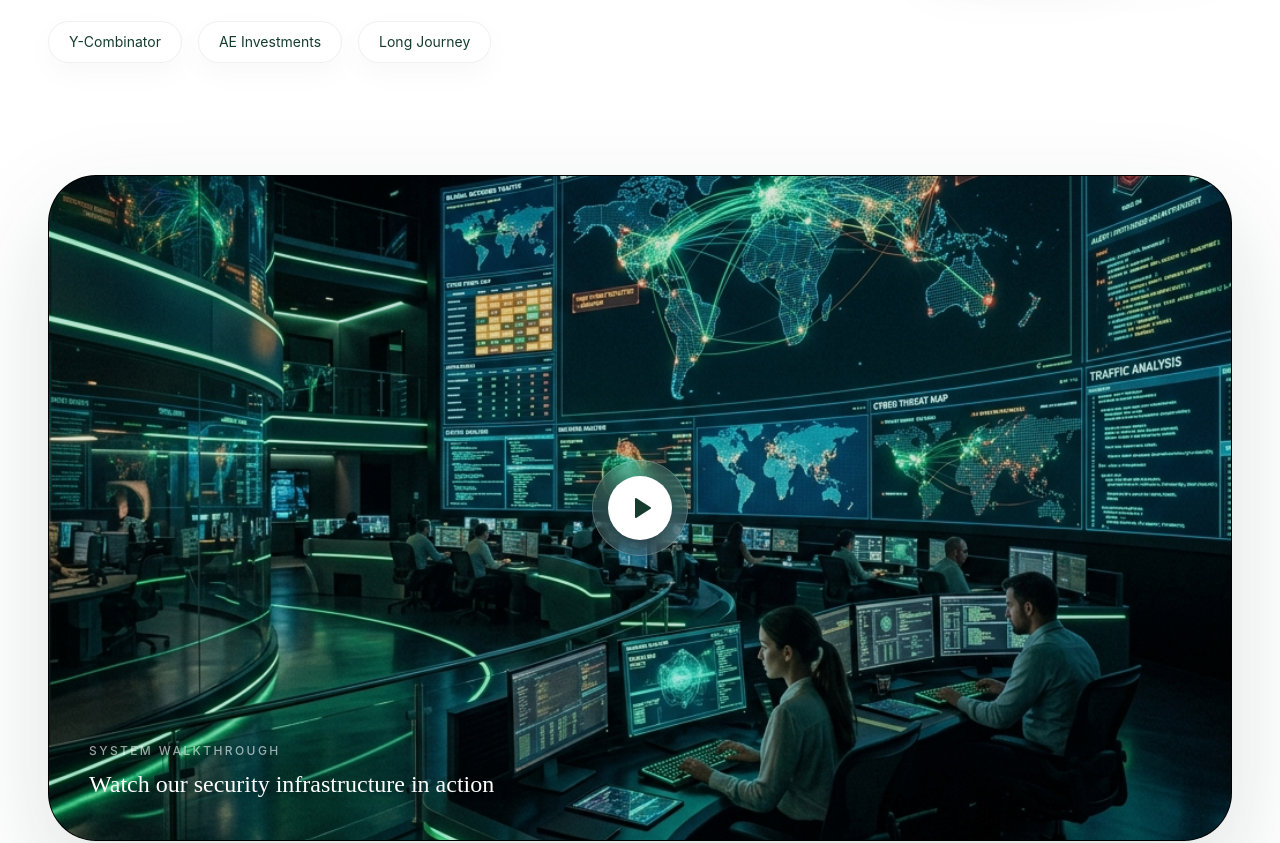
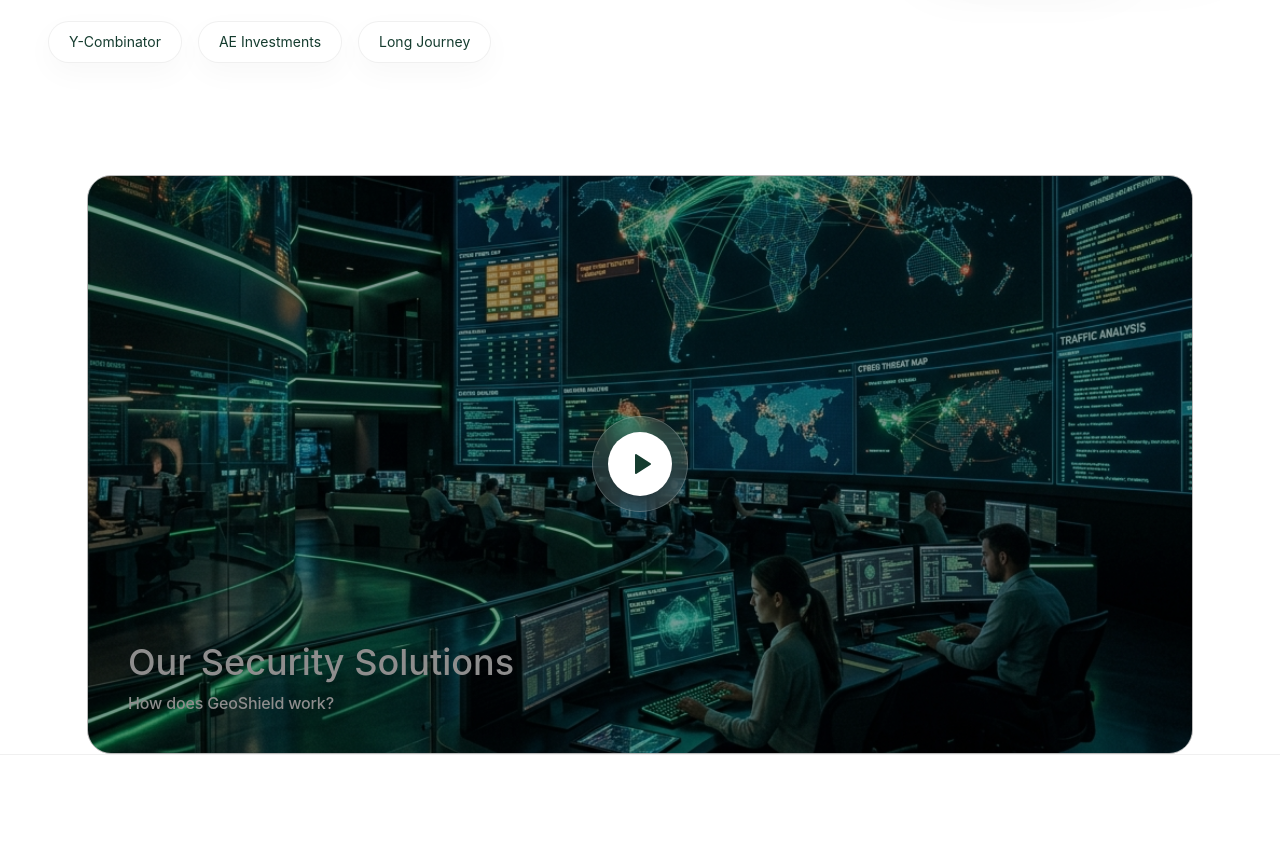
Before and after one commit to Ux-Geek/Crosslayer-Labs, a Next.js app: page / in a window 1280 px wide. Shown: the part 640-1483 px from the top of the page. Built offline with nearby package versions, Linux system fonts and the light colour scheme; a web font is replaced by a local one.

Commit message:
refactor: update VideoSection and Solutions components with new styling, layout, and icon assets

```diff
--- a/src/components/Solutions.tsx
+++ b/src/components/Solutions.tsx
@@ -1,53 +1,64 @@
 "use client";
 
 import { motion } from "motion/react";
-import { Shield, Activity, Search } from "lucide-react";
+import { ShieldCheck, Radar, AlarmClock } from "lucide-react";
 
 const solutions = [
   {
-    title: "Attack Surface Discovery",
+    title: "Attack Surface Discovery.",
     text: "Understand the attack surface of APIs and web services to cyber attacks.",
-    icon: Search,
+    icon: ShieldCheck,
   },
   {
-    title: "Security Analytics",
+    title: "Security Analytics.",
     text: "Advanced threat intelligence and analytics to identify patterns and prevent attacks before they happen.",
-    icon: Activity,
+    icon: Radar,
   },
   {
-    title: "Ongoing Monitoring",
+    title: "Ongoing Monitoring.",
     text: "Monitoring and correlating attack signals across layers for rapid response and mitigation.",
-    icon: Shield,
+    icon: AlarmClock,
   },
 ];
 
 export default function Solutions() {
   return (
-    <section id="solutions" className="mx-auto max-w-7xl px-5 py-20 md:px-8 lg:px-12 lg:py-32">
-      <div className="max-w-3xl">
-        <p className="text-[12px] font-medium uppercase tracking-[0.16em] text-[#6d7772]">Our Security Solutions</p>
-        <h2 className="font-display mt-4 text-[42px] leading-[1.1] tracking-[-0.04em] text-[#101915] md:text-[52px]">
+    <section id="solutions" className="mx-auto max-w-[1106px] px-5 py-10 md:px-8 lg:px-0">
+      {/* Section Title */}
+      <motion.p
+        initial={{ opacity: 0, y: 10 }}
+        whileInView={{ opacity: 1, y: 0 }}
+        viewport={{ once: true }}
+        className="mb-6 text-[24px] font-medium leading-[110%] text-[#8E8D8D]"
+        style={{ fontFamily: "'SF Pro Display', -apple-system, sans-serif" }}
+      >
         Our platform delivers the most critical security solutions all in one place.
-        </h2>
-      </div>
-      <div className="mt-16 grid gap-6 lg:grid-cols-3">
-        {solutions.map((item, idx) => (
+      </motion.p>
+
+      {/* Solutions Bar */}
       <motion.div
-            key={item.title}
         initial={{ opacity: 0, y: 20 }}
         whileInView={{ opacity: 1, y: 0 }}
         viewport={{ once: true }}
-            transition={{ delay: idx * 0.1 }}
-            className="group rounded-[32px] border border-black/6 bg-white p-8 shadow-[0_14px_50px_rgba(0,0,0,0.03)] transition hover:-translate-y-1 hover:shadow-[0_24px_70px_rgba(0,0,0,0.06)]"
+        transition={{ duration: 0.6 }}
+        className="flex flex-col items-center justify-center gap-[70px] rounded-[24px] border border-[#D9D9D9] bg-[#F8F8F8] px-10 py-6 md:flex-row"
       >
-            <div className="mb-10 flex h-14 w-14 items-center justify-center rounded-2xl bg-deep-green/8 text-deep-green transition group-hover:bg-deep-green group-hover:text-white">
-              <item.icon className="h-7 w-7" />
+        {solutions.map((item) => (
+          <div key={item.title} className="flex max-w-[337px] flex-col items-start gap-6 p-[10px]">
+            {/* Icon */}
+            <item.icon className="h-6 w-6 text-[#2A2A2A]" strokeWidth={1.5} />
+
+            {/* Text */}
+            <p
+              className="text-[16px] font-medium leading-[110%] tracking-[-0.005em] text-[#2A2A2A]"
+              style={{ fontFamily: "'SF Pro Display', -apple-system, sans-serif" }}
+            >
+              <span className="font-semibold">{item.title}</span>{" "}
+              {item.text}
+            </p>
           </div>
-            <h3 className="text-[24px] font-medium tracking-[-0.03em] text-[#101915]">{item.title}</h3>
-            <p className="mt-4 text-[16px] leading-relaxed text-muted">{item.text}</p>
+        ))}
       </motion.div>
-        ))}
-      </div>
     </section>
   );
 }
--- a/src/components/VideoSection.tsx
+++ b/src/components/VideoSection.tsx
@@ -5,30 +5,42 @@ import { Play } from "lucide-react";
 
 export default function VideoSection() {
   return (
-    <section className="mx-auto max-w-7xl px-5 py-12 md:px-8 lg:px-12">
+    <section className="mx-auto max-w-[1106px] px-5 pt-12 md:px-8 lg:px-0">
       <motion.div
         initial={{ opacity: 0, y: 40 }}
         whileInView={{ opacity: 1, y: 0 }}
         viewport={{ once: true }}
         transition={{ duration: 0.8 }}
-        className="group relative aspect-[16/9] w-full overflow-hidden rounded-[48px] border border-black/10 bg-black shadow-[0_40px_100px_rgba(21,60,47,0.15)]"
+        className="group relative w-full overflow-hidden rounded-[24px] border border-[#BABABA] bg-[#D0D0D0]"
+        style={{ height: "579px" }}
       >
+        {/* Background Image */}
         <img
           src="/security_video_placeholder_1776041167978.png"
           alt="Security Operations Center"
-          className="h-full w-full object-cover transition-transform duration-1000 group-hover:scale-105"
+          className="absolute inset-0 h-full w-full object-cover transition-transform duration-1000 group-hover:scale-105"
         />
-        <div className="absolute inset-0 flex items-center justify-center bg-black/10 transition-colors group-hover:bg-black/20">
-          <div className="flex h-24 w-24 items-center justify-center rounded-full border border-white/20 bg-white/10 backdrop-blur-md transition-transform duration-500 group-hover:scale-110">
+
+        {/* Black Overlay */}
+        <div className="absolute inset-0 bg-black/40 transition-colors duration-500 group-hover:bg-black/50" />
+
+        {/* Play Button */}
+        <div className="absolute inset-0 flex items-center justify-center">
+          <div className="flex h-24 w-24 items-center justify-center rounded-full border border-white/20 bg-white/10 backdrop-blur-md transition-transform duration-500 group-hover:scale-110 cursor-pointer">
             <div className="flex h-16 w-16 items-center justify-center rounded-full bg-white text-deep-green shadow-xl">
               <Play className="h-6 w-6 fill-current ml-1" />
             </div>
           </div>
         </div>
 
-        <div className="absolute bottom-10 left-10 text-white">
-          <div className="text-[12px] font-medium uppercase tracking-[0.2em] text-white/60">System Walkthrough</div>
-          <div className="mt-2 text-2xl font-display">Watch our security infrastructure in action</div>
+        {/* Bottom-left overlay text */}
+        <div className="absolute bottom-10 left-10">
+          <h2 className="text-[36px] font-medium leading-[110%] text-[#8E8D8D]" style={{ fontFamily: "'SF Pro Display', -apple-system, sans-serif" }}>
+            Our Security Solutions
+          </h2>
+          <p className="mt-3 text-[16px] font-medium leading-[110%] tracking-[-0.01em] text-[#8E8D8D]" style={{ fontFamily: "'SF Pro Display', -apple-system, sans-serif" }}>
+            How does GeoShield work?
+          </p>
         </div>
       </motion.div>
     </section>
```
Also changed, not shown: public/female_workspace_portrait.png (added). Lines whose indentation alone changed are shown as unchanged.
